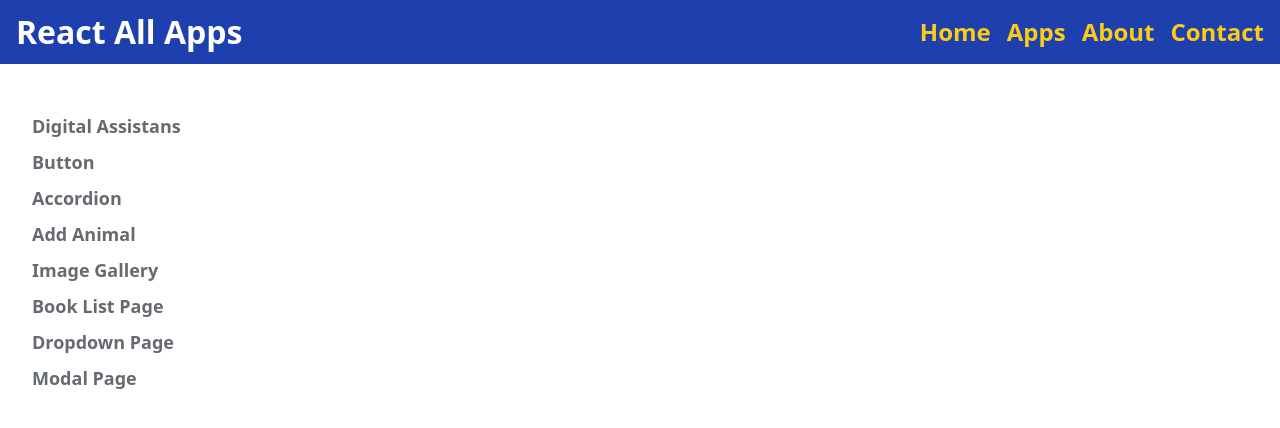
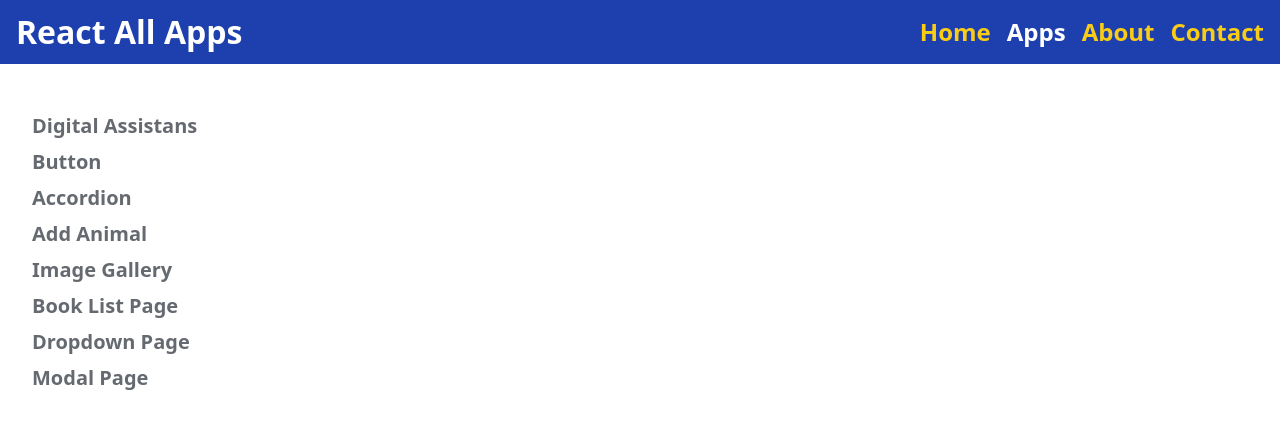
Before and after one commit to sedat355/react-all-apps, a React (Vite) app: page /apps in a window 1280 px wide. Shown: the top 428 px of the page. Built offline with nearby package versions, Linux system fonts and the light colour scheme.

Commit message:
active stiller ayarlandı

```diff
--- a/src/components/Header.jsx
+++ b/src/components/Header.jsx
@@ -2,7 +2,7 @@ import { NavLink } from "react-router-dom"
 
 const Header = () => {
   return (
-    <nav className="mb-4 bg-blue-800 flex items-center justify-between px-4 py-2">
+    <nav className="header mb-4 bg-blue-800 flex items-center justify-between px-4 py-2">
       <h1 className="text-white">React All Apps</h1>
 
       <ul className="flex space-x-4">
--- a/src/css/index.css
+++ b/src/css/index.css
@@ -1,7 +1,6 @@
 @tailwind base;
 @tailwind components;
 @tailwind utilities;
-
 
 @layer base {
   *, *::before, *::after {
@@ -9,9 +8,9 @@
     margin: 0;
     padding: 0;
   }
-  /* a.active {
-    color: black;
-  } */
+  .header a.active {
+    color: white;
+  }
   h1 {
     font-size: 32px;
     font-weight: bold;
@@ -44,15 +43,15 @@
     @apply w-1/2 px-2 py-1 rounded outline-none
   } */
   .sidebar-list-item {
-    @apply whitespace-nowrap pr-8 mb-2 text-lg font-semibold text-black-four opacity-60 hover:opacity-100
+    @apply whitespace-nowrap pr-8 mb-2
+  }
+  .sidebar-list-item a {
+    @apply whitespace-nowrap pr-8 mb-2 text-xl font-semibold text-black-four opacity-60 hover:opacity-100
+  }
+  .sidebar-list-item a.active {
+    @apply opacity-100 text-blue-five
   }
   .navbar-list-item {
     @apply font-bold text-2xl text-yellow-400 hover:text-yellow-300
   }
-
 }
-
-/* .heart-icon {
-  height: 24px;
-  width: 24px;
-} */
```
